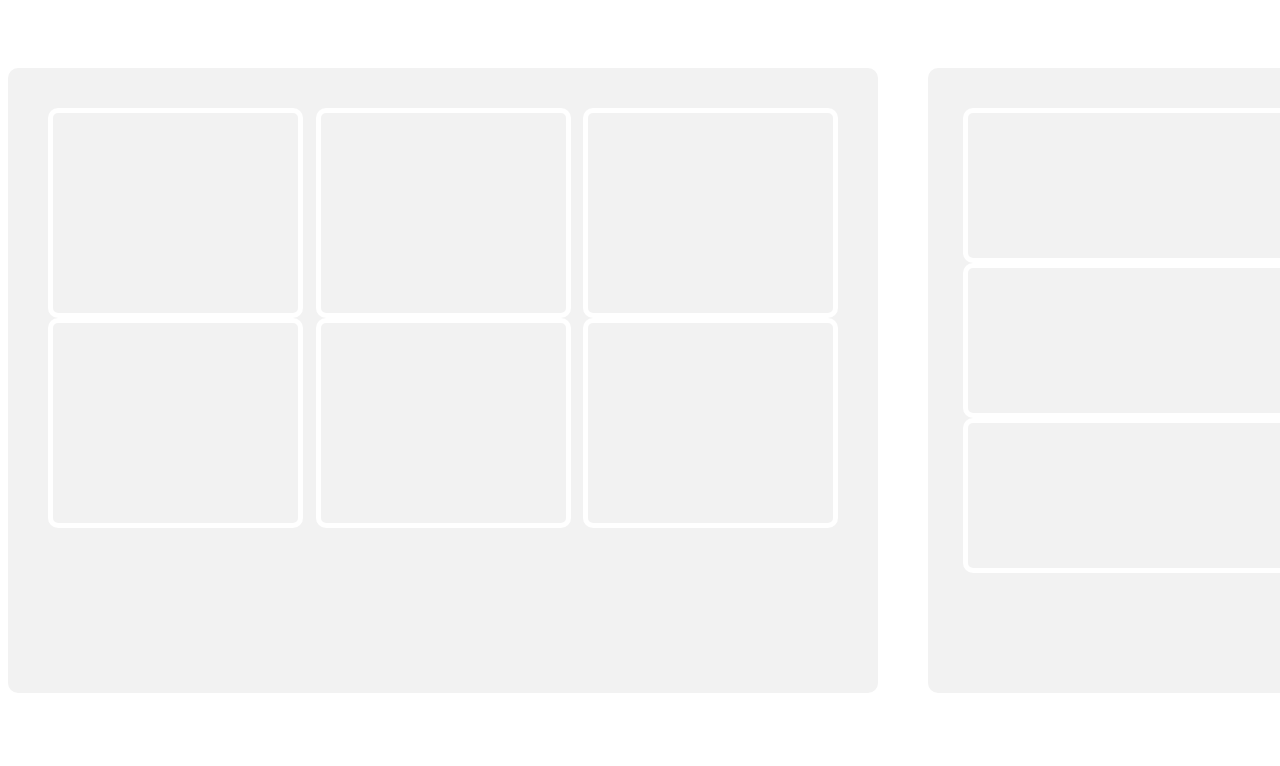
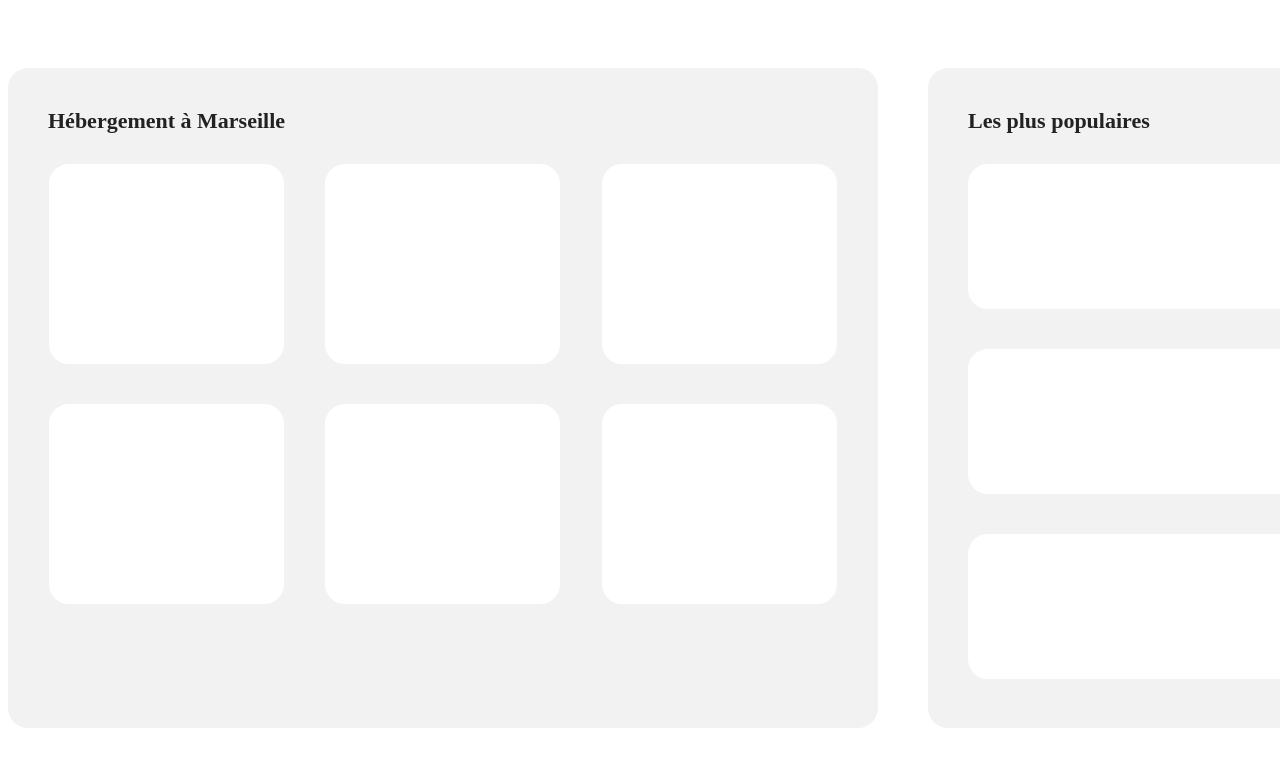
Before and after one commit to louis2tch/LouisTchamda_2_29092021, a plain HTML site: page index.html in a window 1280 px wide. Shown: the top 766 px of the page. Drawn offline with Linux system fonts and the light colour scheme.

Commit message:
fichier index et styles optimises

```diff
--- a/css/styles.css
+++ b/css/styles.css
@@ -4,7 +4,7 @@
 * {
   font-family: Raleway;
   font-size: 12px;
-  color: #5b5b5b;
+  color: #222;
   /*text-align: center;*/
 }
 .site-content {
@@ -26,64 +26,63 @@
 
 .r-title {
 	/*Center Location Left*/
-	font-size: 14px;
-	font-weight: 400;
+	font-size: 22px;
+	font-weight: 800;
+	padding: 0 0 30px 20px;
 }
 .r-stitle {
 	/*Center Location Left*/
 	font-size: 12px;
 	font-weight: bold;
 }
+.local-side {
+	box-sizing: border-box;
+	padding: 40px 20px 0;
+	min-height: 660px;
+	border-radius: 20px;
+	background: #f2f2f2;
+}
+.local-item {
+	box-sizing: border-box;
+	border: 5px solid #fff;
+  	background: #fff;
+  	border-radius: 20px;
+}
 .local-left {
 	/*Center Location Left*/
-	box-sizing: border-box;
 	width: 870px;
-	min-height: 625px;
-	padding: 40px;
-	border-radius: 10px;
 	float: left;
-	background: #f2f2f2;
 }
 .local-right {
 	/*Center Location Right*/
-	box-sizing: border-box;
 	margin-left: auto;
 	width: 420px;
-	min-height: 625px;
-	padding: 40px;
-	border-radius: 10px;
-	background: #f2f2f2;
 }
-
-
-
 .container-local-left {
 	display: flex;
 	flex-direction: row;
-	justify-content: space-between; /*space-around;*/
 	flex-wrap: wrap;
-  	align-items: center;
+	align-content: space-around;
+  	justify-content: space-around;
 }
 
 .item-local-left {
-  width: 245px;
+  width: 235px;
   height: 200px;
-  border: 5px solid #fff;
-  border-radius: 10px;
+  margin: 0 auto 40px;
 }
 
 .container-local-right {
 	display: flex;
 	flex-direction: column;
-	justify-content: space-between;
-  	align-items: center;
+  	align-content: space-around;
+  	justify-content: space-around;
 }
 
 .item-local-right {
   width: 340px;
   height: 145px;
-  border: 5px solid #fff;
-  border-radius: 10px;
+  margin: 0 auto 40px;
 }
 
 /*.container div:nth-child(1), div:nth-child(6) {
--- a/index.html
+++ b/index.html
@@ -39,24 +39,25 @@
    <section id="s_hebergement" >
 
     <!-- Center Location Left -->
-	<div class="local-left">
+	<div class="local-left local-side ">
         <!-- City - Title Hotel -->
-        <div class="r-tile">
+        <div class="r-title">
+        Hébergement à Marseille
         </div>
 
         <!-- City - Content Hotels -->
         <div class="container-local-left">
-        	<div class="item-local-left">
+        	<div class="item-local-left local-item">
             </div>
-            <div class="item-local-left">
+            <div class="item-local-left local-item">
             </div>
-            <div class="item-local-left">
+            <div class="item-local-left local-item">
             </div>
-            <div class="item-local-left">
+            <div class="item-local-left local-item">
             </div>
-            <div class="item-local-left">
+            <div class="item-local-left local-item">
             </div>
-            <div class="item-local-left">
+            <div class="item-local-left local-item">
             </div>
         </div>
         <!-- City - Hotels - Show more -->
@@ -65,18 +66,19 @@
     </div>
 
     <!-- Center Location Right -->
-	<div class="local-right" >
+	<div class="local-right local-side" >
         <!-- Polular Hotels Title -->
         <div class="r-title" >
+        Les plus populaires
         </div>
 
         <!-- Popular Hotels Content -->
         <div class="container-local-right">
-        	<div class="item-local-right">
+        	<div class="item-local-right local-item">
             </div>
-            <div class="item-local-right">
+            <div class="item-local-right local-item">
             </div>
-            <div class="item-local-right">
+            <div class="item-local-right local-item">
             </div>
         </div>
     </div>
@@ -92,7 +94,7 @@
 	<div>
     </div>
 
-    <!-- Acticvity content-->
+    <!-- Activity content-->
 	<div>
         <!-- Activity 1 -->
         <div>
```
